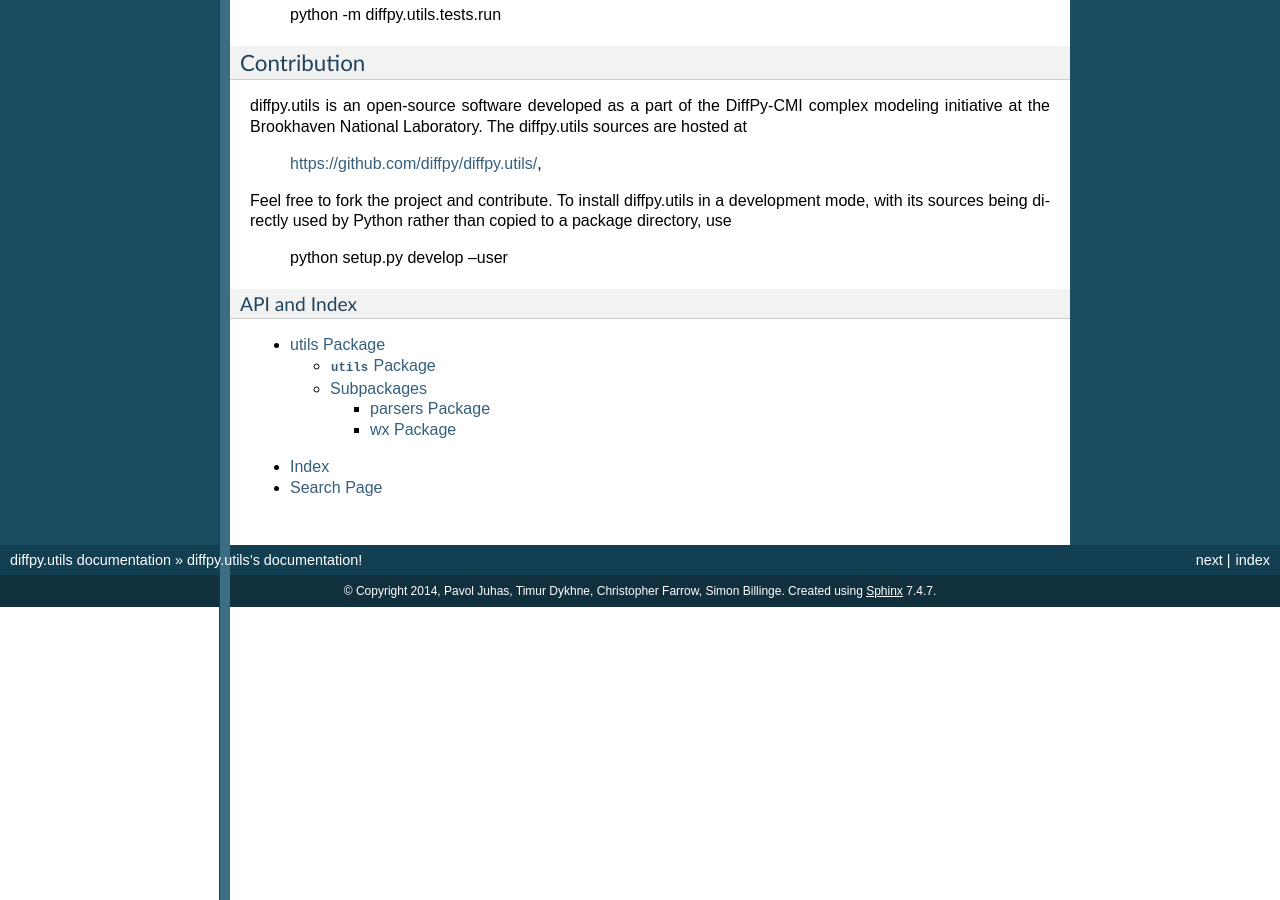
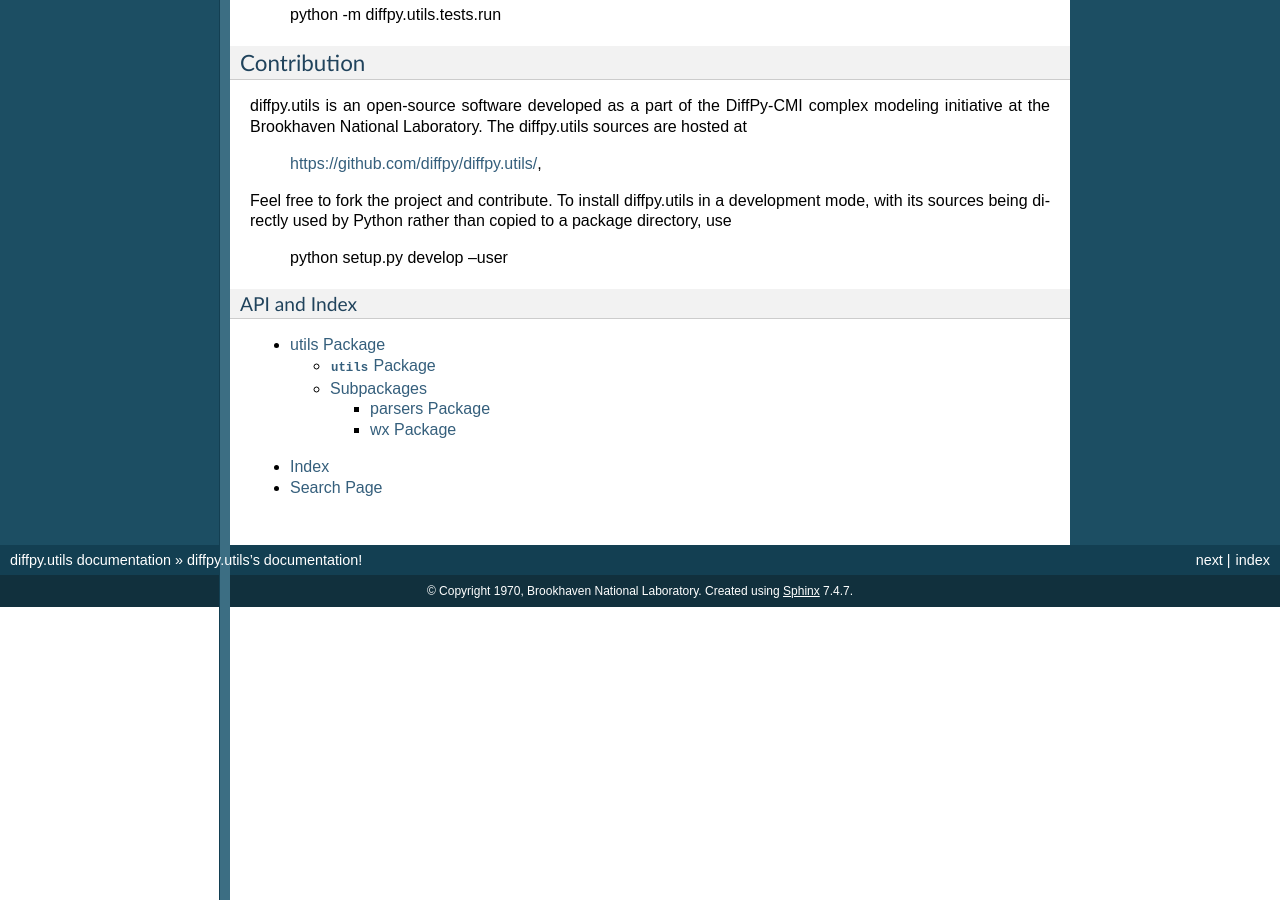
Before and after one commit to diffpy/diffpy.utils, a Sphinx documentation site: the page built from doc/manual/source/index.rst, in a window 1280 px wide and 900 px high, scrolled down 2126 px. Built offline with Sphinx 7.4.7, drawn with Linux system fonts in a browser that asks for light colours; the version number could not be read and is left out.

```diff
--- a/doc/manual/source/conf.py
+++ b/doc/manual/source/conf.py
@@ -22,6 +22,9 @@ import time
 # documentation root, use os.path.abspath to make it absolute, like shown here.
 #sys.path.insert(0, os.path.abspath('.'))
 sys.path.insert(0, os.path.abspath('../../..'))
+
+# abbreviations
+ab_authors = u'Pavol Juhás, Timur Davis, Christopher L. Farrow, Simon J.L. Billinge group'
 
 # -- General configuration ------------------------------------------------
 
@@ -51,7 +54,7 @@ master_doc = 'index'
 
 # General information about the project.
 project = u'diffpy.utils'
-copyright = u'2014, Pavol Juhas, Timur Dykhne, Christopher Farrow, Simon Billinge'
+copyright = u'%Y, Brookhaven National Laboratory'
 
 # The version info for the project you're documenting, acts as replacement for
 # |version| and |release|, also used in various other places throughout the
@@ -101,11 +104,10 @@ exclude_patterns = ['build']
 pygments_style = 'sphinx'
 
 # A list of ignored prefixes for module index sorting.
-#modindex_common_prefix = []
+modindex_common_prefix = ['diffpy.utils']
 
 # Display all warnings for missing links.
 nitpicky = True
-
 
 # -- Options for HTML output ----------------------------------------------
 
@@ -211,7 +213,7 @@ latex_elements = {
 #  author, documentclass [howto, manual, or own class]).
 latex_documents = [
   ('index', 'diffpyutils.tex', u'diffpy.utils Documentation',
-   u'Pavol Juhas, Timur Dykhne, Christopher Farrow, Simon Billinge', 'manual'),
+   ab_authors, 'manual'),
 ]
 
 # The name of an image file (relative to this directory) to place at the top of
@@ -241,7 +243,7 @@ latex_documents = [
 # (source start file, name, description, authors, manual section).
 man_pages = [
     ('index', 'srreal', u'SrReal Documentation',
-     [u'Pavol Juhas, Timur Dykhne, Christopher Farrow, Simon Billinge'], 1)
+     ab_authors, 1)
 ]
 
 # If true, show URL addresses after external links.
@@ -255,7 +257,7 @@ man_pages = [
 #  dir menu entry, description, category)
 texinfo_documents = [
   ('index', 'diffpyutils', u'diffpy.utils Documentation',
-   u'Pavol Juhas, Timur Dykhne, Christopher Farrow, Simon Billinge', 'diffpyutils', 'One line description of project.',
+   ab_authors, 'diffpyutils', 'One line description of project.',
    'Miscellaneous'),
 ]
 
```
